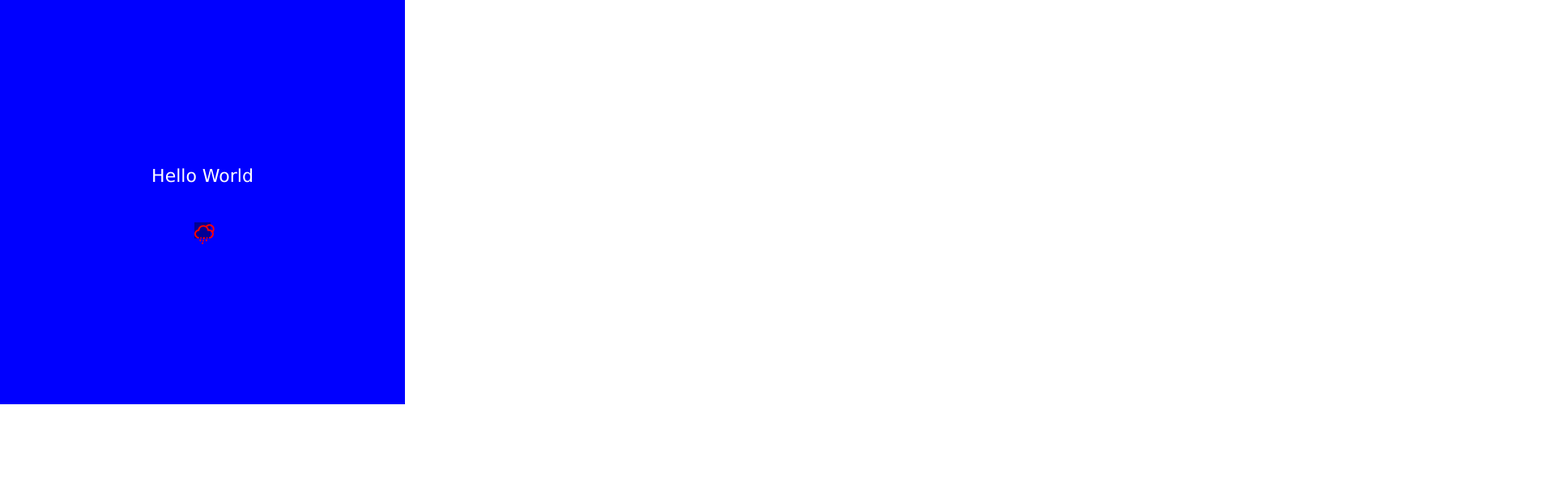
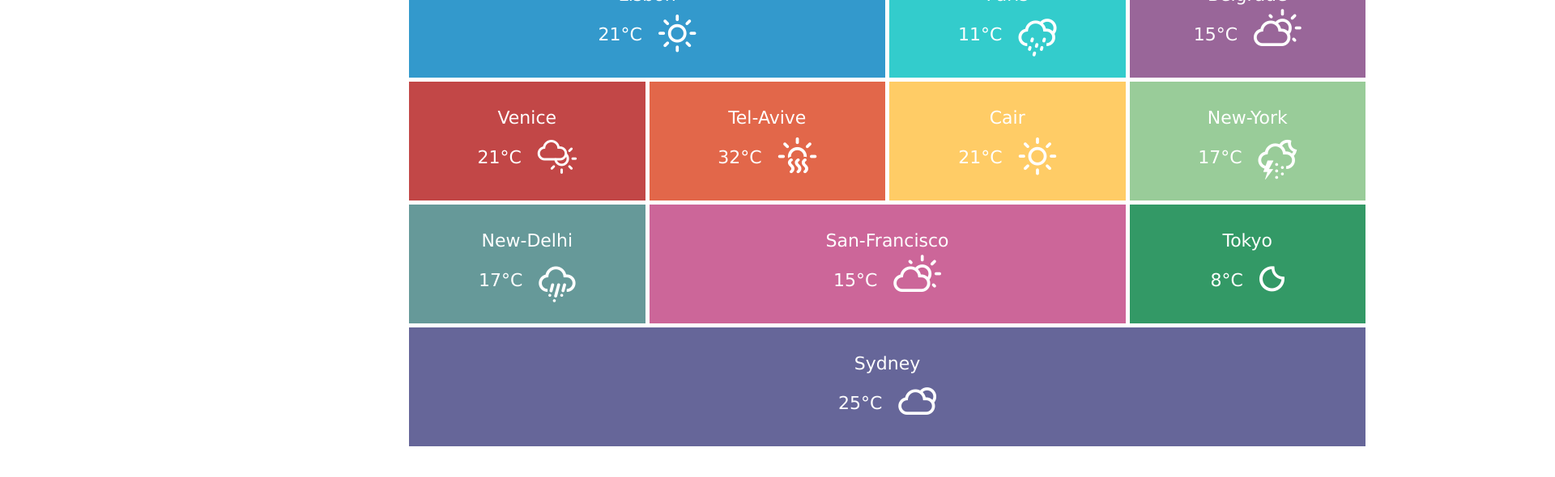
Before and after one commit to DenisNysheta/Weather-Template, a React (Vite) app in the folder Weather/: page / in a window 1280 px wide. Shown: the top 590 px of the page at 81% size, 1920 px wide, since content can reach past the window. Built offline with nearby package versions, Linux system fonts and the light colour scheme; a web font is replaced by a local one.

Commit message:
Add two paragraphs

```diff
--- a/Weather/src/components/Box/Box.jsx
+++ b/Weather/src/components/Box/Box.jsx
@@ -1,20 +1,20 @@
 import styled from "styled-components"
 import "./Box.scss"
+import Box__Weather from "../Box__Weather/Box__Weather"
 
 export default function Box(props) {
 
-    const BOX = styled.div`
-        width:500px;
-        height:500px;
-        background-color:${props.color == 2 ? "red" : props.color == 3 ? "green" : "blue"};
-    `
-
     return (
         <>
-            <BOX className="box">
-                <p className="box__text">Hello World</p>
-                <p className="box__icon"><i className="wi wi-night-sleet"></i></p>
-            </BOX>
+            <div className="box">
+                <h1 className="box__title">
+                    CSS Weather Forecast <i style={{fontSize:"27px"}} className="wi wi-sunrise"></i>
+                </h1>
+                <Box__Weather/>
+                <p className="box__advice">
+                    Have a nice day and don't forget umbrella if you are in New Delhi now!
+                </p>
+            </div>
         </>
     )
 }
```
